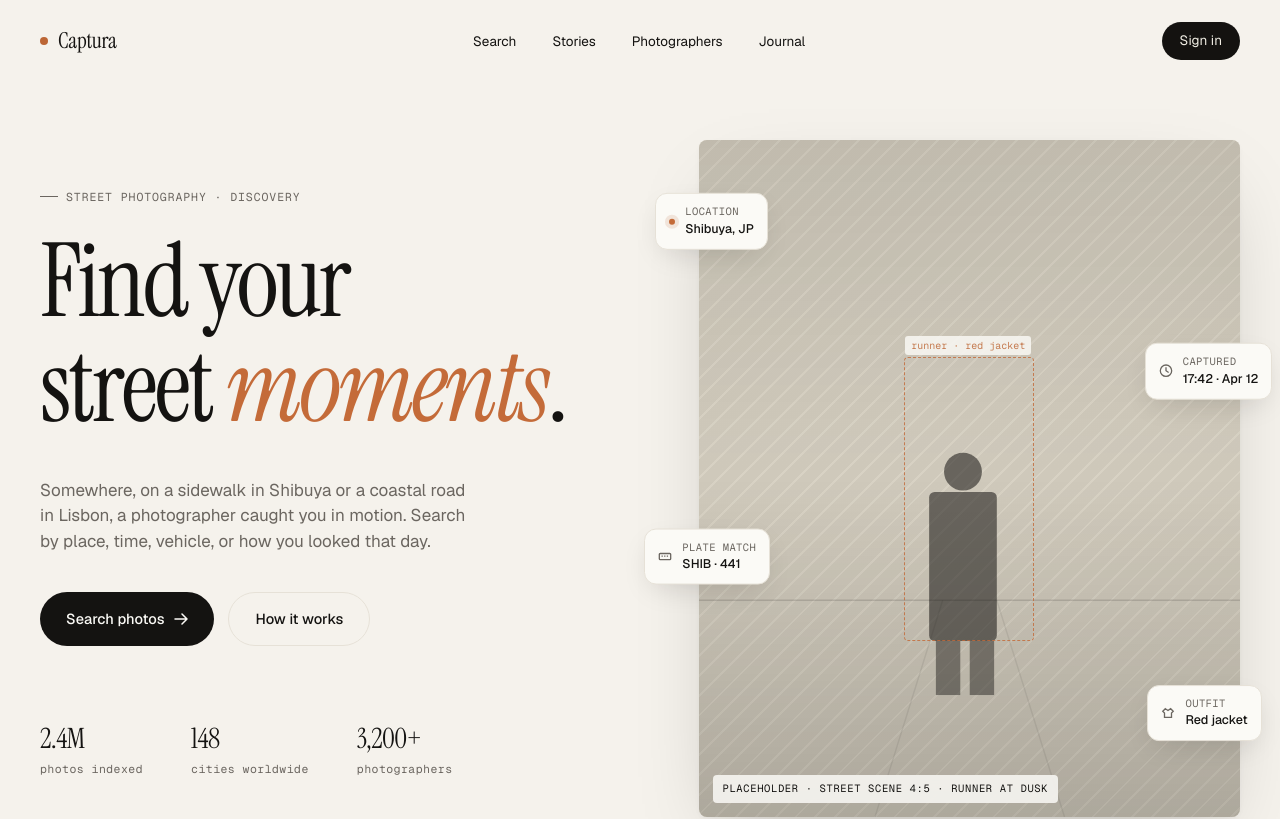
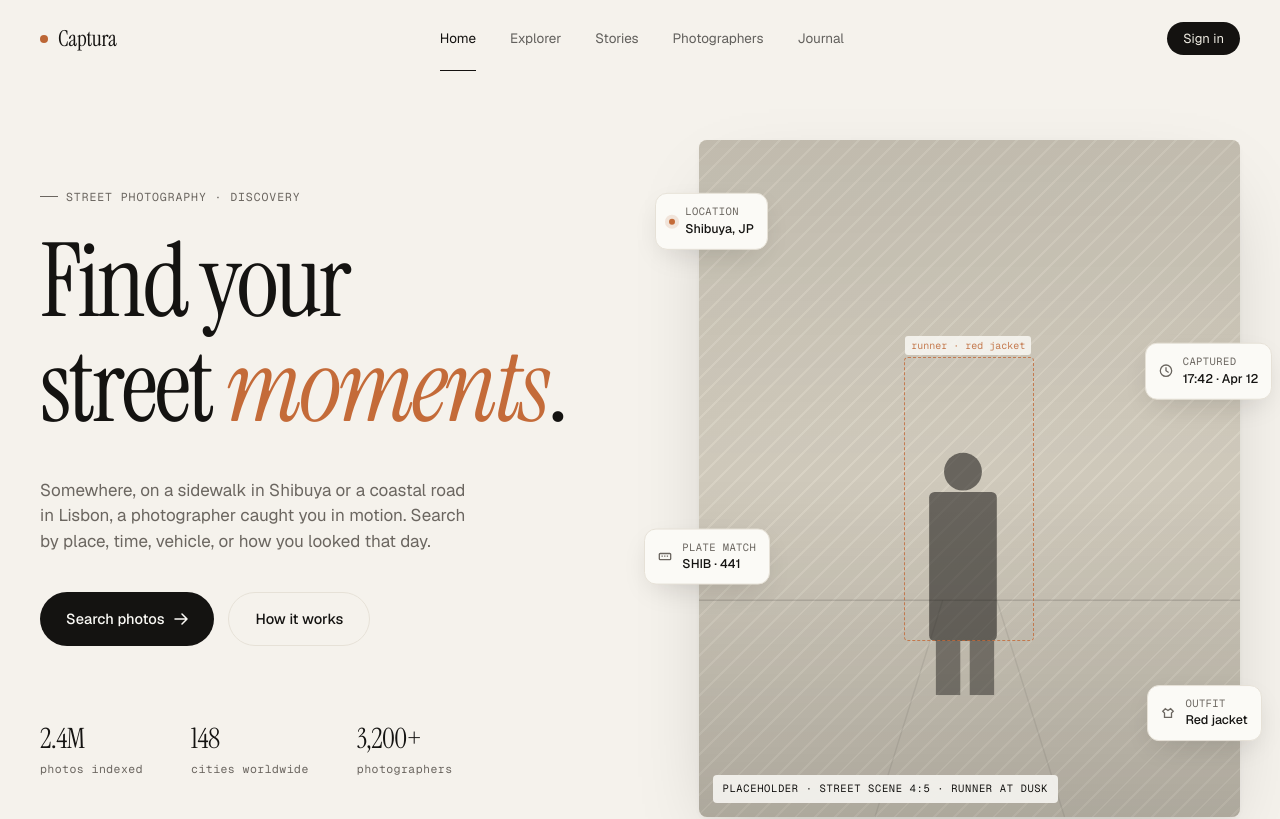
Before and after one commit to Captura-AI/frontend, a Next.js app: page / in a window 1280 px wide. Shown: the top 819 px of the page. Built offline with nearby package versions, Linux system fonts and the light colour scheme; no server answers.

Commit message:
refactor(presentation/base): update header with auth integration

```diff
--- a/src/presentation/base/layout/Header.tsx
+++ b/src/presentation/base/layout/Header.tsx
@@ -2,23 +2,31 @@
 
 import { useState, useEffect } from "react";
 import Link from "next/link";
+import { usePathname } from "next/navigation";
 import { cn } from "@/presentation/lib/utils";
 
 const NAV_LINKS = [
-  { label: "Search", href: "#search" },
-  { label: "Stories", href: "#scenarios" },
-  { label: "Photographers", href: "#photogs" },
+  { label: "Home", href: "/" },
+  { label: "Explorer", href: "/explorer" },
+  { label: "Stories", href: "#" },
+  { label: "Photographers", href: "#" },
   { label: "Journal", href: "#" },
 ] as const;
 
 export function Header() {
   const [scrolled, setScrolled] = useState(false);
+  const pathname = usePathname();
 
   useEffect(() => {
     const onScroll = () => setScrolled(window.scrollY > 20);
     window.addEventListener("scroll", onScroll, { passive: true });
     return () => window.removeEventListener("scroll", onScroll);
   }, []);
+
+  function isActive(href: string) {
+    if (href === "/") return pathname === "/";
+    return pathname.startsWith(href);
+  }
 
   return (
     <header
@@ -41,22 +49,31 @@
       </Link>
 
       {/* Nav links */}
-      <nav className="hidden md:flex items-center gap-9" aria-label="Main navigation">
-        {NAV_LINKS.map((link) => (
+      <nav className="hidden md:flex items-center gap-8.5" aria-label="Main navigation">
+        {NAV_LINKS.map((link) => {
+          const active = isActive(link.href);
+          return (
             <Link
               key={link.label}
               href={link.href}
-            className="text-[13.5px] text-ink transition-opacity hover:opacity-[0.55]"
+              className={cn(
+                "relative text-[13.5px] text-ink transition-opacity whitespace-nowrap",
+                active ? "opacity-100" : "opacity-65 hover:opacity-100"
+              )}
             >
               {link.label}
+              {active && (
+                <span className="absolute left-0 right-0 -bottom-5.5 h-px bg-ink" aria-hidden="true" />
+              )}
             </Link>
-        ))}
+          );
+        })}
       </nav>
 
       {/* Sign in CTA */}
       <Link
         href="/login"
-        className="text-[13.5px] leading-none px-[18px] py-3 rounded-full bg-ink text-bg-soft transition-[transform,background] duration-300 hover:-translate-y-px hover:bg-black"
+        className="text-[13px] leading-none px-4 py-2.5 rounded-full bg-ink text-bg-soft transition-[transform,background] duration-300 hover:-translate-y-px hover:bg-black whitespace-nowrap"
       >
         Sign in
       </Link>
```
Lines whose indentation alone changed are shown as unchanged.
